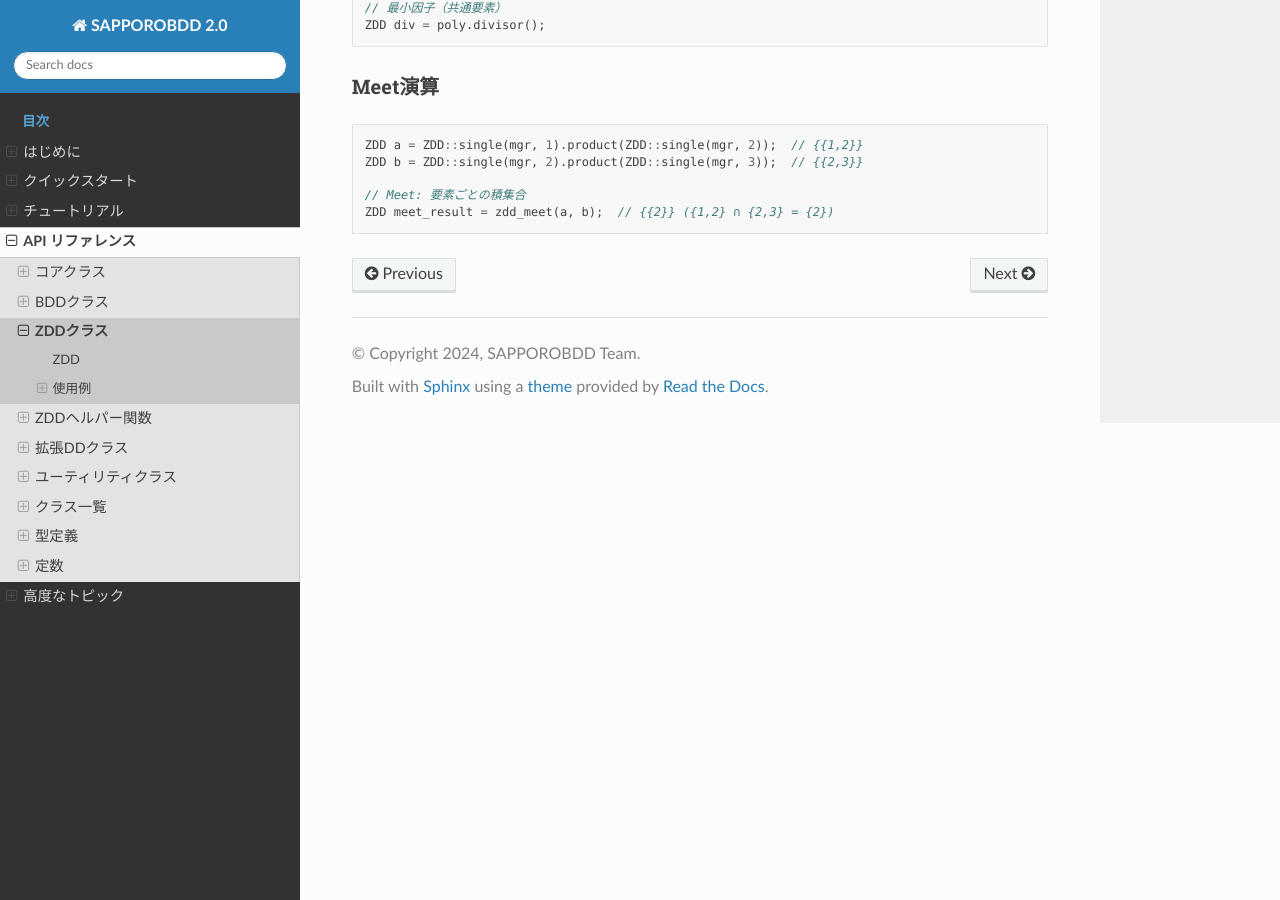
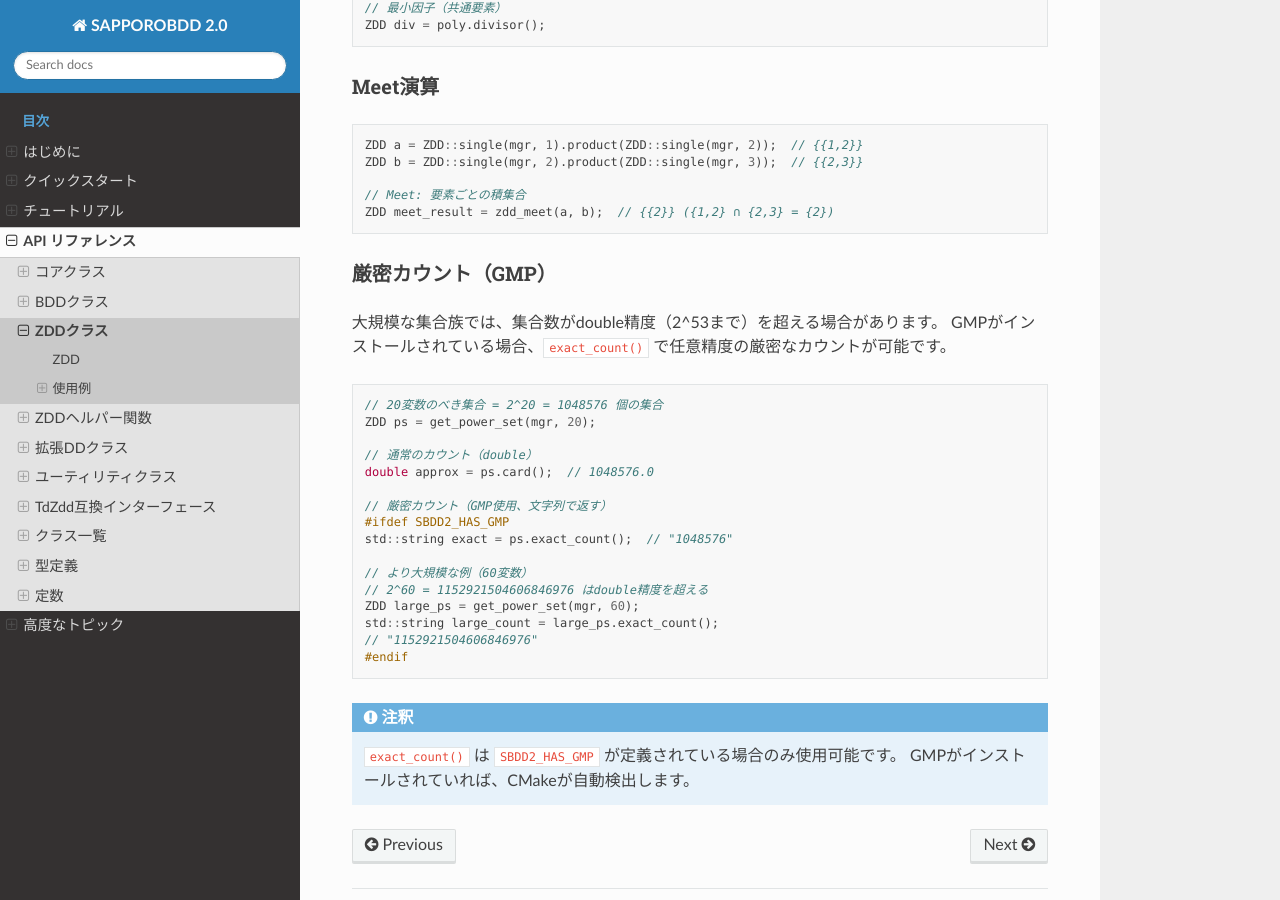
Before and after one commit to junkawahara/SAPPOROBDD2-test, a Sphinx documentation site: the page built from docs/api/zdd.rst, in a window 1280 px wide and 900 px high, scrolled down 3101 px. Built offline with Sphinx 7.4.7 and the Read the Docs theme 3.1.0, drawn with Linux system fonts in a browser that asks for light colours.

Commit message:
Update documentation for new features
- Add exact_count() examples to BDD and ZDD documentation
- Create TdZdd integration documentation (tdzdd.rst)
- Add variable level management examples to core documentation
- Update API index with TdZdd and exact_count sections
- Add TdZdd and GMP features to introduction

Co-Authored-By: Claude Opus 4.5 <noreply@anthropic.com>

```diff
--- a/docs/api/index.rst
+++ b/docs/api/index.rst
@@ -12,6 +12,7 @@ API リファレンス
    zdd_helper
    extended
    utility
+   tdzdd
 
 クラス一覧
 ----------
@@ -57,6 +58,21 @@ API リファレンス
 * ``get_uniformly_random_zdd`` - ランダムZDD生成
 * ``get_random_zdd_with_card`` - 指定濃度のランダムZDD
 
+TdZdd互換インターフェース
+~~~~~~~~~~~~~~~~~~~~~~~~~
+
+* ``DdSpec`` - Specベースクラス（状態あり）
+* ``StatelessDdSpec`` - Specベースクラス（状態なし）
+* ``build_zdd`` / ``build_bdd`` - シングルスレッドビルダー
+* ``build_zdd_mp`` / ``build_bdd_mp`` - 並列ビルダー（OpenMP）
+* ``zddUnion`` / ``zddIntersection`` - Spec演算子
+
+厳密カウント（GMP）
+~~~~~~~~~~~~~~~~~~~
+
+* ``BDD::exact_count()`` - 任意精度のBDD充足割当数
+* ``ZDD::exact_count()`` - 任意精度のZDD集合数
+
 型定義
 ------
 
--- a/docs/api/zdd.rst
+++ b/docs/api/zdd.rst
@@ -183,3 +183,32 @@ Meet演算
 
    // Meet: 要素ごとの積集合
    ZDD meet_result = zdd_meet(a, b);  // {{2}} ({1,2} ∩ {2,3} = {2})
+
+厳密カウント（GMP）
+~~~~~~~~~~~~~~~~~~~
+
+大規模な集合族では、集合数がdouble精度（2^53まで）を超える場合があります。
+GMPがインストールされている場合、``exact_count()`` で任意精度の厳密なカウントが可能です。
+
+.. code-block:: cpp
+
+   // 20変数のべき集合 = 2^20 = 1048576 個の集合
+   ZDD ps = get_power_set(mgr, 20);
+
+   // 通常のカウント（double）
+   double approx = ps.card();  // 1048576.0
+
+   // 厳密カウント（GMP使用、文字列で返す）
+   #ifdef SBDD2_HAS_GMP
+   std::string exact = ps.exact_count();  // "1048576"
+
+   // より大規模な例（60変数）
+   // 2^60 = 1152921504606846976 はdouble精度を超える
+   ZDD large_ps = get_power_set(mgr, 60);
+   std::string large_count = large_ps.exact_count();
+   // "1152921504606846976"
+   #endif
+
+.. note::
+   ``exact_count()`` は ``SBDD2_HAS_GMP`` が定義されている場合のみ使用可能です。
+   GMPがインストールされていれば、CMakeが自動検出します。
--- a/docs/introduction.rst
+++ b/docs/introduction.rst
@@ -63,3 +63,19 @@ BDDでは否定枝表現を採用しています。
 ~~~~~~~~~~~~~~~~~~
 
 内部でmutexを使用し、マルチスレッド環境での安全な操作を保証します。
+
+TdZdd互換インターフェース
+~~~~~~~~~~~~~~~~~~~~~~~~~
+
+TdZdd（岩下博明氏開発のフロンティア法ライブラリ）と互換性のある
+Specインターフェースを提供します。既存のTdZdd用Specクラスを
+そのまま使用してBDD/ZDDを構築できます。
+
+並列ビルダー（OpenMP）もサポートしています。
+
+厳密カウント（GMP）
+~~~~~~~~~~~~~~~~~~~
+
+GMPライブラリがインストールされている場合、``exact_count()`` メソッドで
+任意精度の厳密なカウントが可能です。double精度（2^53）を超える
+大規模な集合族でも正確なカウントを取得できます。
```
Also changed, not shown: docs/api/bdd.rst (+21 -0 lines), docs/api/core.rst (+38 -0 lines), docs/api/tdzdd.rst (added, +231 -0 lines).
